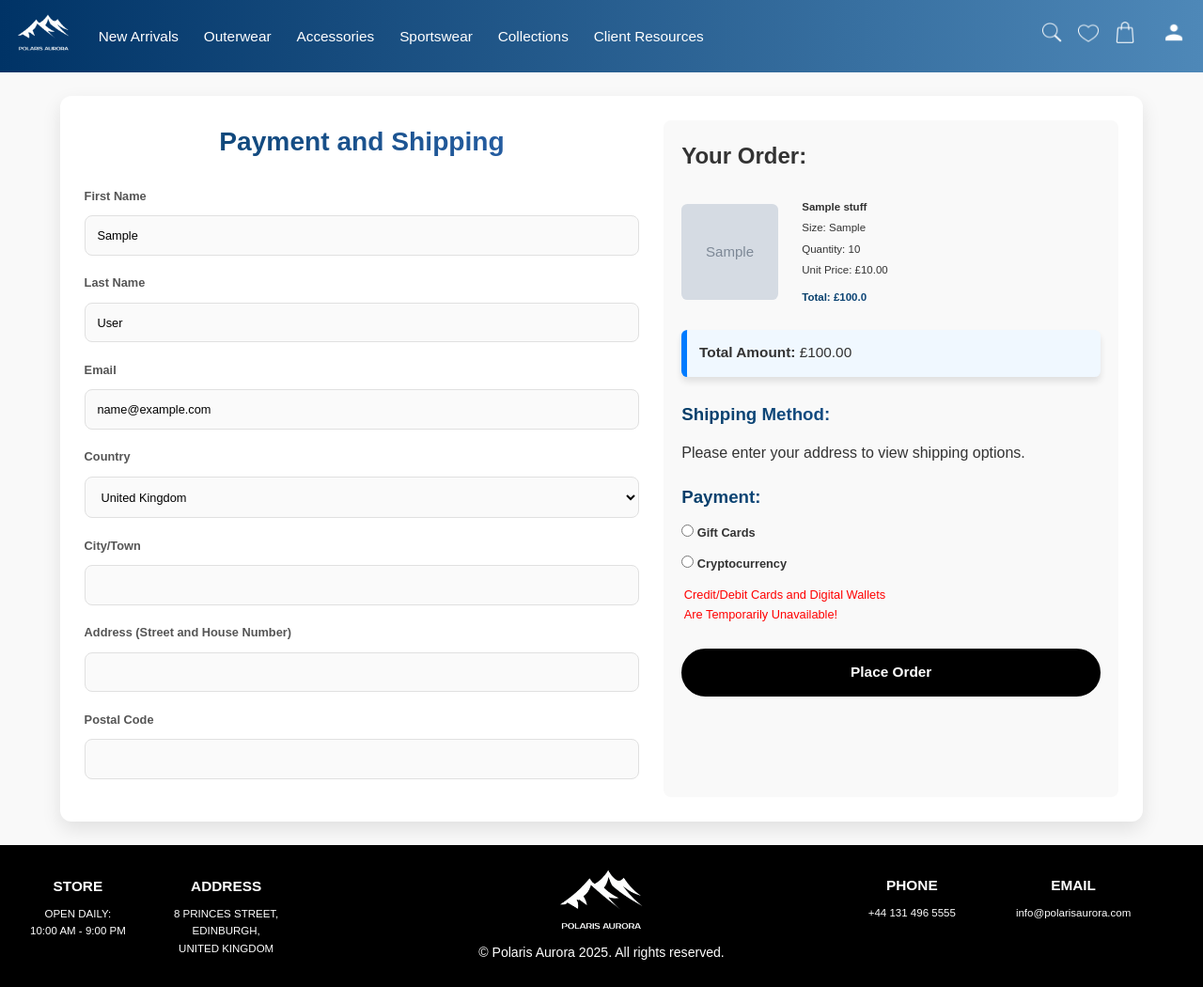
After one commit to lystarblone/clothes_site, a Django app: page /cart/checkout/ in a window 1280 px wide. The commit adds this page. Shown: the whole page at 94% size. Run offline with Django 5.2, Linux system fonts and the light colour scheme; a user stored in the database is signed in; tables that the repository leaves empty hold one stand-in row (values such as "Sample post"); grey boxes marked "Sample" are stand-in pictures.

Commit message:
Add payment

```diff
--- /dev/null
+++ b/cart/static/cart/checkout.css
@@ -0,0 +1,236 @@
+/* Checkout container */
+.checkout-container {
+    display: flex;
+    gap: 2vw;
+    margin: 2vw auto;
+    padding: 2vw;
+    background-color: #ffffff;
+    border-radius: 12px;
+    box-shadow: 0 8px 20px rgba(0, 0, 0, 0.1);
+    font-family: 'Arial', sans-serif;
+    max-width: 90vw;
+}
+
+/* Form section */
+.form-section {
+    width: 55%;
+}
+
+/* Order summary section */
+.order-summary-section {
+    width: 45%; /* Увеличиваем ширину правой части */
+    padding: 1.5vw;
+    background-color: #f9f9f9;
+    border-radius: 8px;
+}
+
+/* Title */
+h1 {
+    text-align: center;
+    font-size: 2.2vw;
+    font-weight: 700;
+    background: linear-gradient(90deg, #063e69, #2f66b2);
+    -webkit-background-clip: text;
+    background-clip: text;
+    color: transparent;
+    margin-bottom: 2vw;
+}
+
+/* Form group */
+.form-group {
+    margin-bottom: 1.5vw;
+}
+
+/* Labels */
+label {
+    display: block;
+    font-size: 1vw;
+    font-weight: 600;
+    color: #555555;
+    margin-bottom: 0.8vw;
+}
+
+/* Input fields */
+input[type="text"],
+input[type="email"],
+input[type="tel"],
+select {
+    width: 100%;
+    padding: 1vw;
+    border: 1px solid #e0e0e0;
+    border-radius: 8px;
+    font-size: 1vw;
+    transition: border-color 0.3s ease, box-shadow 0.3s ease;
+    background-color: #fafafa;
+}
+
+input[type="text"]:focus,
+input[type="email"]:focus,
+input[type="tel"]:focus,
+select:focus {
+    border-color: #007bff;
+    box-shadow: 0 0 8px rgba(0, 123, 255, 0.2);
+    outline: none;
+}
+
+/* Error messages */
+.form-error {
+    font-size: 1vw;
+    color: #e74c3c;
+}
+
+/* Submit button */
+.submit-button {
+    display: block;
+    width: 100%;
+    padding: 1vw;
+    background-color: #007bff;
+    color: white;
+    font-size: 1.1vw;
+    font-weight: 600;
+    border: none;
+    border-radius: 8px;
+    cursor: pointer;
+    transition: background-color 0.3s ease;
+}
+
+.submit-button:hover {
+    background-color: #0056b3;
+}
+
+/* Order items */
+.order-items {
+    margin-top: 2vw;
+}
+
+.order-item {
+    display: flex;
+    align-items: center;
+    gap: 1vw;
+    margin-bottom: 1.2vw;
+}
+
+.product-image {
+    width: 8vw;
+    height: 8vw;
+    object-fit: cover; /* Обрезка изображений для сохранения пропорций */
+    border-radius: 0.5vw;
+    margin-right: 1vw;
+}
+
+.item-details p:first-child {
+    font-weight: 600;
+}
+
+.item-details p:last-child {
+    background: linear-gradient(90deg, #063e69, #2f66b2);
+    -webkit-background-clip: text;
+    background-clip: text;
+    color: transparent;
+    font-weight: 550;
+}
+
+.item-details {
+    flex-grow: 1;
+}
+
+.item-details p {
+    margin: 0;
+    font-size: 0.9vw;
+}
+
+.item-details p:not(:last-child) {
+    margin-bottom: 0.3vw;
+}
+
+.item-details p:nth-child(4) {
+    margin-bottom: 0.8vw;
+}
+
+.total-price {
+    margin-top: 2vw;
+    padding: 1vw;
+    background-color: #f0f8ff;
+    border-left: 0.5vw solid #007bff;
+    border-radius: 0.5vw;
+    font-size: 1.2vw;
+    font-weight: bold;
+    color: #333333;
+    box-shadow: 0 0.4vw 0.6vw rgba(0, 0, 0, 0.1);
+    margin-bottom: 2vw;
+}
+
+.price-value {
+    font-weight: 500;
+}
+
+.payment-info p {
+    color: red;
+    font-size: 1vw;
+}
+
+/* Payment methods */
+.payment-methods label {
+    display: block;
+    margin-bottom: 0;
+    font-size: 1vw;
+    color: #333333;
+}
+
+/* Unavailable message */
+.unavailable-message {
+    color: red;
+    font-size: 0.8vw;
+    margin-left: 0.2vw;
+    margin-bottom: 0;
+}
+
+.delivery-info h3 {
+    background: linear-gradient(90deg, #063e69, #2f66b2);
+    -webkit-background-clip: text;
+    background-clip: text;
+    color: transparent;
+    margin-bottom: 1vw;
+}
+
+
+.payment-info h3 {
+    background: linear-gradient(90deg, #063e69, #2f66b2);
+    -webkit-background-clip: text;
+    background-clip: text;
+    color: transparent;
+    margin-top: 1.5vw;
+    margin-bottom: 1vw;
+}
+
+.payment-methods label {
+    display: block;
+    margin-bottom: 1vw;
+    font-size: 1vw;
+    color: #333333;
+}
+
+/* Кнопка в правом блоке */
+.add-to-cart-btn {
+    display: block;
+    width: 100%;
+    height: 4vw;
+    padding: 1vw 2vw;
+    margin-top: 2vw;
+    background-color: #000;
+    color: #fff;
+    font-size: 1.2vw;
+    font-weight: 550;
+    text-align: center;
+    text-decoration: none;
+    border: 0.2vw solid #000;
+    border-radius: 2vw;
+    cursor: pointer;
+    transition: background-color 0.2s ease, color 0.2s ease;
+
+}
+
+.add-to-cart-btn:hover {
+    background-color: transparent;
+    color: #000;
+}
--- a/cart/templates/cart/cart.html
+++ b/cart/templates/cart/cart.html
@@ -71,7 +71,7 @@
                     <div class="order-summary">
                         <h2>Your Order</h2>
                         <p>Subtotal: £{{ total_price }}</p>
-                        <a href="" class="checkout-btn">Proceed to Checkout</a>
+                        <a href="{% url 'cart:checkout' %}" class="checkout-btn">Proceed to Checkout</a>
                     </div>
                 </div>
             </div>
--- /dev/null
+++ b/cart/templates/cart/checkout.html
@@ -0,0 +1,123 @@
+<!-- cart/templates/cart/checkout.html -->
+
+{% extends "base.html" %}
+{% load static %}
+{% load cart_tags %}
+
+{% block styles %}
+    <link rel="stylesheet" href="{% static 'cart/checkout.css' %}">
+{% endblock styles %}
+
+{% block content %}
+<form id="checkout-form" method="POST">
+    {% csrf_token %}
+    <div class="checkout-container">
+        <!-- Левая часть формы -->
+        <div class="form-section">
+            <h1>Payment and Shipping</h1>
+            <!-- Personal Information -->
+            <div class="form-group">
+                <label for="first_name">First Name</label>
+                <input type="text" id="first_name" name="first_name" value="{{ user.first_name }}" required>
+            </div>
+            <div class="form-group">
+                <label for="last_name">Last Name</label>
+                <input type="text" id="last_name" name="last_name" value="{{ user.last_name }}" required>
+            </div>
+            <div class="form-group">
+                <label for="email">Email</label>
+                <input type="email" id="email" name="email" value="{{ user.email }}" required>
+            </div>
+
+            <!-- Shipping Address -->
+            <div class="form-group">
+                <label for="country">Country</label>
+                <select id="country" name="country" required>
+                    <option value="United Kingdom" selected>United Kingdom</option>
+                    <option value="Austria">Austria</option>
+                    <option value="Belgium">Belgium</option>
+                    <option value="Czech Republic">Czech Republic</option>
+                    <option value="Denmark">Denmark</option>
+                    <option value="Finland">Finland</option>
+                    <option value="France">France</option>
+                    <option value="Germany">Germany</option>
+                    <option value="Greece">Greece</option>
+                    <option value="Hungary">Hungary</option>
+                    <option value="Ireland">Ireland</option>
+                    <option value="Italy">Italy</option>
+                    <option value="Netherlands">Netherlands</option>
+                    <option value="Norway">Norway</option>
+                    <option value="Poland">Poland</option>
+                    <option value="Portugal">Portugal</option>
+                    <option value="Russia">Russia</option>
+                    <option value="Spain">Spain</option>
+                    <option value="Sweden">Sweden</option>
+                    <option value="Switzerland">Switzerland</option>
+                </select>
+            </div>
+            <div class="form-group">
+                <label for="city">City/Town</label>
+                <input type="text" id="city" name="city" required>
+            </div>
+            <div class="form-group">
+                <label for="address">Address (Street and House Number)</label>
+                <input type="text" id="address" name="address" required>
+            </div>
+            <div class="form-group">
+                <label for="postal-code">Postal Code</label>
+                <input type="text" id="postal-code" name="postal-code" required>
+            </div>
+        </div>
+
+        <!-- Правая часть с заказом -->
+        <div class="order-summary-section">
+            <h2>Your Order:</h2>
+            <div class="order-items">
+                {% for item in cart_items %}
+                    <div class="order-item">
+                        <img src="{% if item.product.images.first %}{{ item.product.images.first.image.url }}{% else %}{% static 'main/images/no_image.jpg' %}{% endif %}" alt="{{ item.product.name }}" class="product-image">
+                        <div class="item-details">
+                            <p>{{ item.product.name }}</p>
+                            <p>Size: {{ item.size }}</p>
+                            <p>Quantity: {{ item.quantity }}</p>
+                            <p>Unit Price: £{{ item.product.price }}</p>
+                            <p>Total: £{{ item.product.price|multiply:item.quantity }}</p>
+                        </div>
+                    </div>
+                {% empty %}
+                    <p>Your cart is empty.</p>
+                {% endfor %}
+            </div>
+            <div class="total-price">
+                <p>Total Amount: <span class="price-value">£{{ total_price }}</span></p>
+            </div>
+
+            <!-- Delivery Information -->
+            <div class="delivery-info">
+                <h3>Shipping Method:</h3>
+                <p>Please enter your address to view shipping options.</p>
+            </div>
+
+            <!-- Payment Information -->
+            <div class="payment-info">
+                <h3>Payment:</h3>
+                <div class="payment-methods">
+                    <label>
+                        <input type="radio" name="payment_method" value="gift_cards" id="gift_cards" required>
+                        Gift Cards
+                    </label>
+                    <label>
+                        <input type="radio" name="payment_method" value="cryptocurrency" id="cryptocurrency" required>
+                        Cryptocurrency
+                    </label>
+
+                    <p class="unavailable-message">Credit/Debit Cards and Digital Wallets</p>
+                    <p class="unavailable-message">Are Temporarily Unavailable!</p>
+                </div>
+                <!-- Кнопка отправки формы -->
+                <button type="submit" class="add-to-cart-btn">Place Order</button>
+            </div>
+        </div>
+    </div>
+</form>
+{% endblock %}
--- a/cart/urls.py
+++ b/cart/urls.py
@@ -7,4 +7,5 @@ urlpatterns = [
     path('', views.cart, name='cart'),
     path('add-to-cart/<int:product_id>/', views.add_to_cart, name='add_to_cart'),
     path('cart/update/<int:item_id>/', views.update_cart, name='update_cart'),
+    path('checkout/', views.checkout, name='checkout'),
 ]
--- a/cart/views.py
+++ b/cart/views.py
@@ -98,3 +98,51 @@ def product_detail(request, product_id):
         'selected_size': selected_size,  # Передаем выбранный размер в шаблон
         'in_cart': in_cart,  # Передаем состояние корзины в шаблон
     })
+
+
+# cart/views.py
+
+from django.shortcuts import render, redirect
+from django.contrib import messages
+from .models import CartItem
+
+@login_required(login_url='users:login')
+def checkout(request):
+    if request.method == 'POST':
+        # Получаем данные из формы
+        first_name = request.POST.get('first_name')
+        last_name = request.POST.get('last_name')
+        email = request.POST.get('email')
+        country = request.POST.get('country')
+        region = request.POST.get('region')
+        city = request.POST.get('city')
+        address = request.POST.get('address')
+        payment_method = request.POST.get('payment_method')
+
+        # Проверяем, заполнены ли обязательные поля
+        if not all([first_name, last_name, email, country, region, city, address]):
+            messages.error(request, "Please fill in all required fields.")
+            return redirect('cart:checkout')
+
+        # Проверяем, выбран ли метод оплаты
+        if not payment_method:
+            messages.error(request, "Please select a payment method.")
+            return redirect('cart:checkout')
+
+        # Если все проверки пройдены, переадресуем на страницу оплаты
+        if payment_method == 'gift_cards':
+            return redirect('cart:gift_card_payment')  # Страница оплаты сертификатами
+        elif payment_method == 'cryptocurrency':
+            return redirect('cart:cryptocurrency_payment')  # Страница оплаты криптовалютой
+
+    # Если метод GET, отображаем страницу оформления заказа
+    cart_items = CartItem.objects.filter(user=request.user).order_by('-id')
+    total_price = sum(item.product.price * item.quantity for item in cart_items)
+
+    context = {
+        'cart_items': cart_items,
+        'total_price': total_price,
+        'user': request.user,
+    }
+
+    return render(request, 'cart/checkout.html', context)
```
